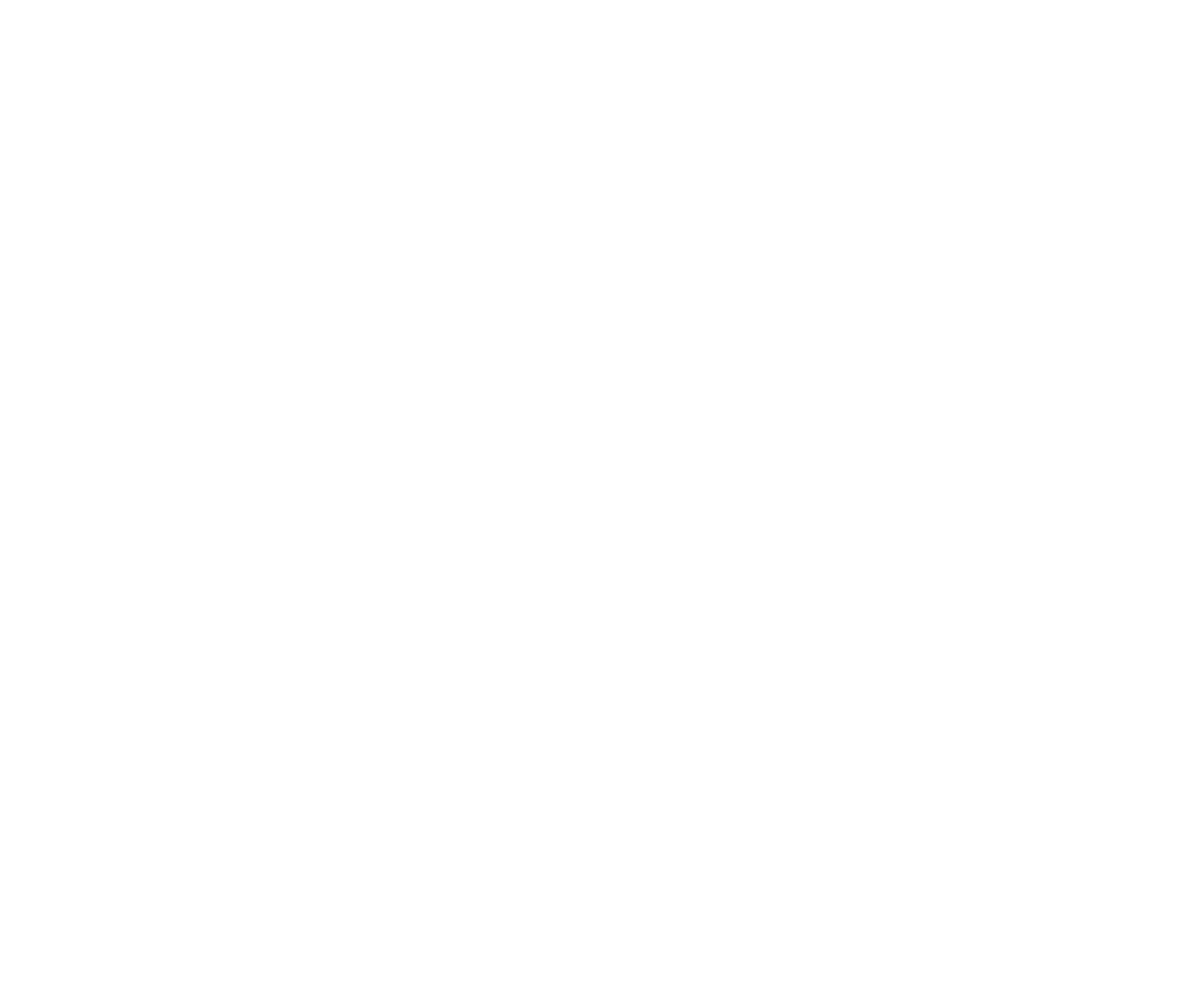
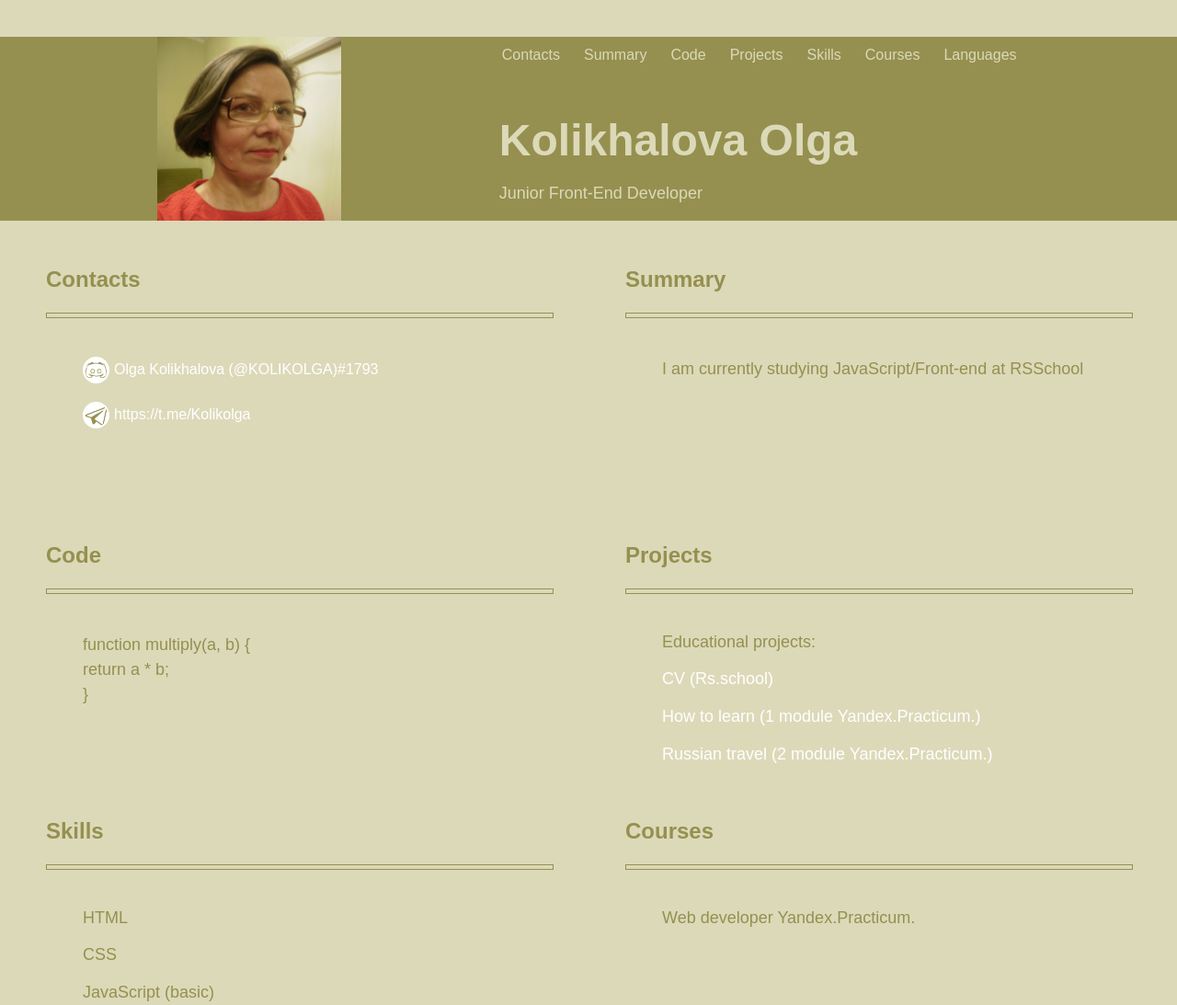
Before and after one commit to KOLIKOLGA/rsschool-cv, a plain HTML site: page index.html in a window 1280 px wide. Shown: the top 1093 px of the page at 92% size. Before the commit the page ends 800 px from the top, so only its background shows below. Drawn offline with Linux system fonts and the light colour scheme.

Commit message:
feat: add assets

```diff
--- a/css/style.css
+++ b/css/style.css
@@ -0,0 +1,195 @@
+body{
+   font-family: 'Arial';
+   box-sizing: border-box;
+}
+html {
+   scroll-behavior: smooth;
+}
+ul{
+   padding: 0;
+
+}
+li {
+   list-style-type: none;
+}
+p {
+   padding: 0;
+}
+h1, h2, h3, h4, h5, h6 {
+   margin: 0;
+}
+a {
+   text-decoration: none;
+   cursor: pointer;
+   color: #fff;
+}
+.site-container {
+   position: relative;
+   max-width: 1440px;
+   width: 100vw;
+   height: 100%;
+   margin: 0 auto;
+   padding-top: 40px;
+   background-color: #dcd9b9;
+
+
+}
+.header {
+   max-width: 1440px;
+   width: 100%;
+   height: 200px;
+   display: flex;
+   align-items: center;
+   justify-content: space-evenly;
+   background-color: #95904f;
+
+ }
+.header__avatar {
+
+   width: 200px;
+   height: 200px;
+   background-position: center;
+   background-repeat: no-repeat;
+   background-size: cover;
+
+}
+.header__title {
+   font-size: 48px;
+   line-height: 1.2;
+   margin-top: 50px;
+   color: #dcd9b9;
+}
+.header__sub-title {
+   font-size: 18px;
+   padding-bottom: 10px;
+   color: #dcd9b9;
+}
+.nav-menu__list {
+   display: flex;
+   gap: 20px;
+   color: #dcd9b9;
+}
+.info-block {
+   max-width: 1200px;
+   margin: 0 auto;
+   padding: 50px;
+   display: flex;
+   flex-wrap: wrap;
+   justify-content: space-between;
+
+}
+.info-block__item {
+   width: 550px;
+   height: 300px;
+   position: relative;
+}
+.info-block__item::after {
+   content: " ";
+   width: 100%;
+   height: 4px;
+   position: absolute;
+   top: 50px;
+    left: 0;
+   border: 1px solid #95904f;
+}
+.block__title {
+   color: #95904f;
+}
+.nav-menu__link {
+   position: relative;
+   display: block;
+   padding: 3px 3px 5px 3px;
+   color: #dcd9b9;
+}
+.nav-menu__link::after {
+   content: " ";
+   width: 0%;
+   height: 1px;
+   position: absolute;
+   bottom: 0;
+   left: 50%;
+   background-color: #dcd9b9;
+   border-radius: 1px;
+   transition: width .3s ease-in-out;;
+   opacity: 0;
+}
+.nav-menu__link::before {
+   content: " ";
+   width: 0%;
+   height: 1px;
+   border-radius: 1px;
+   position: absolute;
+   bottom: 0;
+   right: 50%;
+   background-color: #dcd9b9;
+   transition: width .3s ease-in-out;;
+   opacity: 0;
+}
+.nav-menu__link:hover::after {
+   width: 45%;
+   opacity: 1;
+}
+.nav-menu__link:hover::before {
+   width: 45%;
+   opacity: 1;
+}
+.skills-list,
+.courses-list,
+.project-list,
+.contacts-list,
+.language-list {
+   margin: 70px 40px;
+}
+.skills-list__item,
+.courses-list__item,
+.project-list__item,
+.language-list__item {
+   margin-bottom: 20px;
+   font-size: 18px;
+   font-weight: 1.5;
+   color: #95904f;
+
+}
+.vector-img {
+   width: 25px;
+   height: 25px;
+   margin-right: 5px;
+   background-color: #fff;
+   padding: 2px;
+   border-radius: 100%;
+}
+.discord-block,
+.telegram-block {
+   display: flex;
+   align-items: center;
+   margin-bottom: 20px;
+}
+.footer {
+   width: 100%;
+   height: 100px;
+   display: flex;
+   align-items: center;
+   justify-content: space-between;
+   background-color: #95904f;
+}
+.footer-container {
+   width: 1200px;
+   margin: 0 auto;
+   display: flex;
+   align-items: center;
+   justify-content: space-between;
+
+}
+.footer-logo {
+   width: 100px;
+   height: 100px;
+
+}
+.code-descr,
+.block__descr {
+   margin: 70px 40px;
+   font-size: 18px;
+   line-height: 1.5;
+   white-space: pre-line;
+   color: #95904f;
+}
--- a/index.html
+++ b/index.html
@@ -9,6 +9,116 @@
    <title>CV</title>
 </head>
 <body>
+   <div class="site-container">
+      <header class="header">
+         <img src="./assets/images/avatar11.jpg" alt="my photo" class="header__avatar">
+        <div class="title__container">
+           <nav class="nav-menu">
+              <ul class="nav-menu__list">
+                 <li class="nav-menu__item">
+                    <a href="#contacts" class="nav-menu__link">Contacts</a>
+                 </li>
+                 <li class="nav-menu__item">
+                    <a href="#summary" class="nav-menu__link">Summary</a>
+                 </li>
+                 <li class="nav-menu__item">
+                    <a href="#code" class="nav-menu__link">Code</a>
+                 </li>
+                 <li class="nav-menu__item">
+                    <a href="#projects" class="nav-menu__link">Projects</a>
+                 </li>
+                 <li class="nav-menu__item">
+                    <a href="#skills" class="nav-menu__link">Skills</a>
+                 </li>
+                 <li class="nav-menu__item">
+                    <a href="#courses" class="nav-menu__link">Courses</a>
+                 </li>
+                 <li class="nav-menu__item">
+                    <a href="#english" class="nav-menu__link">Languages</a>
+                 </li>
+              </ul>
+           </nav>
+         <h1 class="header__title">Kolikhalova Olga</h1>
+         <p class="header__sub-title">Junior Front-End Developer</p>
+        </div>
+      </header>
+      <main class="main">
+         <ul class="info-block">
+            <li class="info-block__item">
+               <h2 class="block__title" id="contacts">Contacts</h2>
+               <nav>
+                  <ul  class="contacts-list">
+                <li class="discord-block">
+                   <img class="vector-img" src="./assets/icons/discord_social_network_interaction_communication_social_media_icon_196624.svg" alt="discord-icon">
+                  <a href="https://discord.gg/q9anAQF2" class="link discord">Olga Kolikhalova (@KOLIKOLGA)#1793</a>
+                </li>
+               <li class="telegram-block">
+                  <img class="vector-img" src="./assets/icons/logo_telegram_airplane_air_plane_paper_airplane_icon_143169.svg" alt="telegram-icon">
+                  <a href="https://t.me/Kolikolga" class="link telegram">https://t.me/Kolikolga</a>
+               </li>
+             </ul>
+               </nav>
+            </li>
+            <li class="info-block__item">
+               <h2 class="block__title" id="summary">Summary</h2>
+               <p class="block__descr">I am currently studying JavaScript/Front-end at RSSchool</p>
+            </li>
+            <li class="info-block__item">
+               <h2 class="block__title" id="code">Code</h2>
+               <p class="code-descr">function multiply(a, b) {
+                  return a * b;
+                  }</p>
+            </li>
+            <li class="info-block__item">
+               <h2 class="block__title" id="projects">Projects</h2>
+               <ul class="project-list">
+                  <li class="project-list__item">
+                     Educational projects:
+                  </li>
+                  <li class="project-list__item">
+                     <a href="https://kolikolga.github.io/rsschool-cv/">CV (Rs.school)</a>
+                  </li>
+                  <li class="project-list__item">
+                     <a href="https://github.com/KOLIKOLGA/how-to-learn">How to learn (1 module Yandex.Practicum.)</a>
+                  </li>
+                  <li class="project-list__item">
+                     <a href="https://github.com/KOLIKOLGA/russian-travel">Russian travel (2 module Yandex.Practicum.)</a>
+                  </li>
+                  <li class="project-list__item">
 
+                  </li>
+               </ul>
+            </li>
+            <li class="info-block__item">
+               <h2 class="block__title" id="skills">Skills</h2>
+               <ul class="skills-list">
+                  <li class="skills-list__item">HTML</li>
+                  <li class="skills-list__item">CSS</li>
+                  <li class="skills-list__item">JavaScript (basic)</li>
+                  <li class="skills-list__item">Git GitHub</li>
+               </ul>
+            </li>
+            <li class="info-block__item">
+               <h2 class="block__title" id="courses">Courses</h2>
+              <ul class="courses-list">
+                 <li class="courses-list__item">Web developer Yandex.Practicum.</li>
+              </ul>
+            </li>
+            <li class="info-block__item">
+               <h2 class="block__title" id="english">Languages</h2>
+               <ul class="language-list">
+                  <li class="language-list__item">English - Beginner</li>
+                  <li class="language-list__item">Russian - Native</li>
+               </ul>
+            </li>
+         </ul>
+      </main>
+      <footer class="footer">
+        <div class="footer-container">
+         <p class="author">2022 &#169 Kolikhalova Olga</p>
+         <a href="https://rs.school/js/"><img src="./assets/icons/rs_school_js.svg" alt="logotype rs_school" class="footer-logo"> </a>
+        </div>
+      </footer>
+   </div>
 </body>
 </html>
```
Also changed, not shown: README.md, assets/icons/discord_social_network_interaction_communication_social_media_icon_196624.svg (added), assets/icons/logo_telegram_airplane_air_plane_paper_airplane_icon_143169.svg (added), assets/icons/rs_school_js.svg (added), assets/images/avatar11.jpg (renamed from images/avatar11.jpg).
